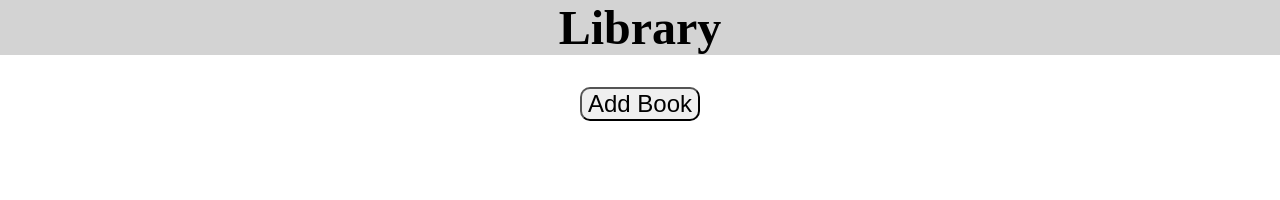
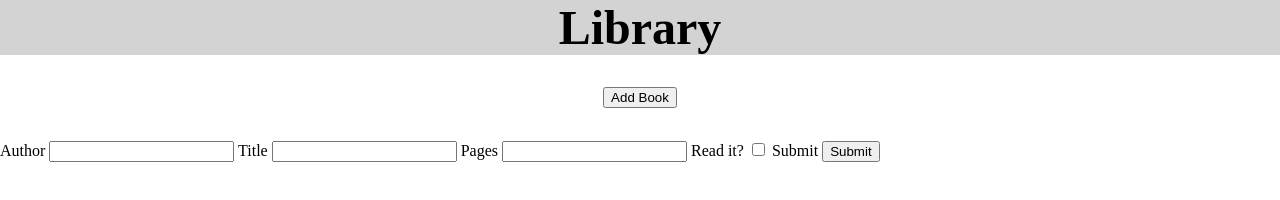
Before and after one commit to Nick-Bos/Library-Project, a plain HTML site: page index.html in a window 1280 px wide. Drawn offline with Linux system fonts and the light colour scheme.

Commit message:
docs: :memo: Add form section to html

```diff
--- a/index.html
+++ b/index.html
@@ -19,9 +19,32 @@
 
         <!--MAIN-->
         <div class="main">
-            <button class="add-book-btn">Add Book</button>
+            <button id="add-book-btn">Add Book</button>
         </div>
         <!--MAIN-->
+
+        <!--FORM-->
+        <div class="pop-up-form">
+            <form action="" method="post">
+                <label for="author">Author</label>
+                <input type="text" id="author" name="author">
+
+                <label for="title">Title</label>
+                <input type="text" id="title" name="title">
+
+                <label for="pages">Pages</label>
+                <input type="text" id="pages" name="pages">
+
+                <label for="read it?">Read it?</label>
+                <input type="checkbox" id="read it?" name="read it?">
+
+                <label for="submit-btn">Submit</label>
+                <input type="submit" name="submit-btn" id="submit-btn">
+
+
+            </form>
+        </div>
+        <!--FORM-->
     </div>
 
 </body>
```
